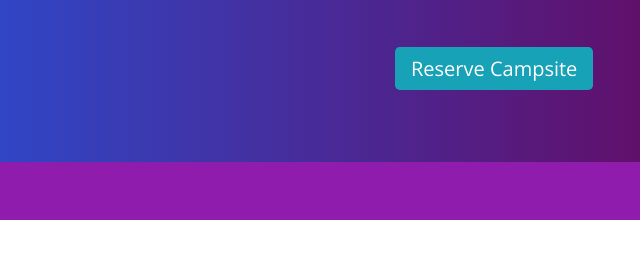
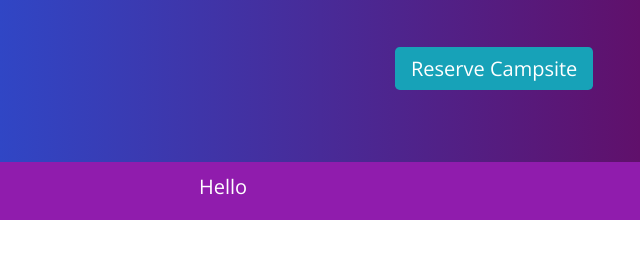
Before and after one commit to UnlimitedPi/nucamp_site, a website: page index.html in a window 1280 px wide. Shown: the top 265 px of the page, 640-1280 px from the left. Drawn offline with nearby package versions, Linux system fonts and the light colour scheme.

```diff
--- a/index.html
+++ b/index.html
@@ -51,6 +51,10 @@
                     <li class="nav-item"><a class="nav-link" href="#"><i class="fa fa-list fa-lg mr-2"></i>Sites</a></li>
                     <li class="nav-item"><a class="nav-link" href="contactus.html"><i class="fa fa-address-card fa-lg mr-2"></i>Contact</a></li>
                 </ul>
+                <span class="navbar-text"></span>
+            </div>
+            <div class="col text-white">
+                <h5>Hello</h5>
             </div>
         </div>
     </nav>
```
